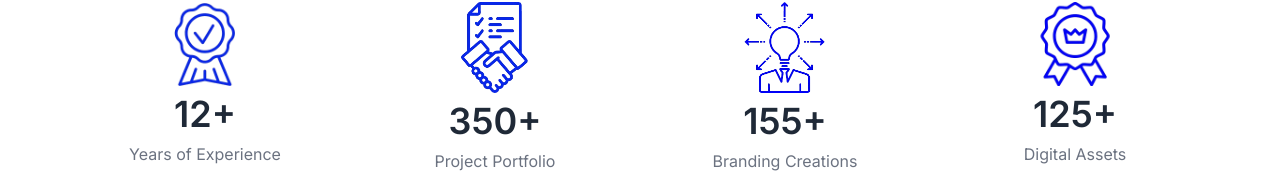
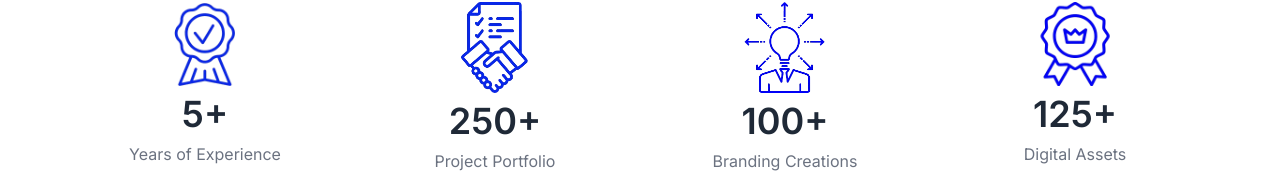
Before and after one commit to iamsouravganguli/tos-website, a Next.js app: page / in a window 1280 px wide. Shown: the part 2430-2623 px from the top of the page. Built offline with nearby package versions, Linux system fonts and the light colour scheme.

Commit message:
numberics

```diff
--- a/components/experience/index.tsx
+++ b/components/experience/index.tsx
@@ -26,21 +26,21 @@ export const Experience = () => {
                     <div className="text-center flex flex-col items-center">
                         <Image src="/assets/experience/experience.png" alt="" width={150} height={200} />
                         <h1 className="text-2xl md:text-3xl lg:text-4xl mt-2 font-semibold">
-                            <CountUp start={1} end={12} duration={totalDuration} />+
+                            <CountUp start={1} end={5} duration={totalDuration} />+
                         </h1>
                         <p className="text-sm md:text-base text-gray-500 mt-2">Years of Experience</p>
                     </div>
                     <div className="text-center flex flex-col items-center">
                         <Image src="/assets/experience/projects.png" alt="" width={100} height={200} />
                         <h1 className="text-2xl md:text-3xl lg:text-4xl mt-2 font-semibold">
-                            <CountUp start={1} end={350} duration={totalDuration} />+
+                            <CountUp start={1} end={250} duration={totalDuration} />+
                         </h1>
                         <p className="text-sm md:text-base text-gray-500 mt-2">Project Portfolio</p>
                     </div>
                     <div className="text-center flex flex-col items-center">
                         <Image src="/assets/experience/brand.png" alt="" width={100} height={200} />
                         <h1 className="text-2xl md:text-3xl lg:text-4xl mt-2 font-semibold">
-                            <CountUp start={1} end={155} duration={totalDuration} />+
+                            <CountUp start={1} end={100} duration={totalDuration} />+
                         </h1>
                         <p className="text-sm md:text-base text-gray-500 mt-2">Branding Creations</p>
                     </div>
```
